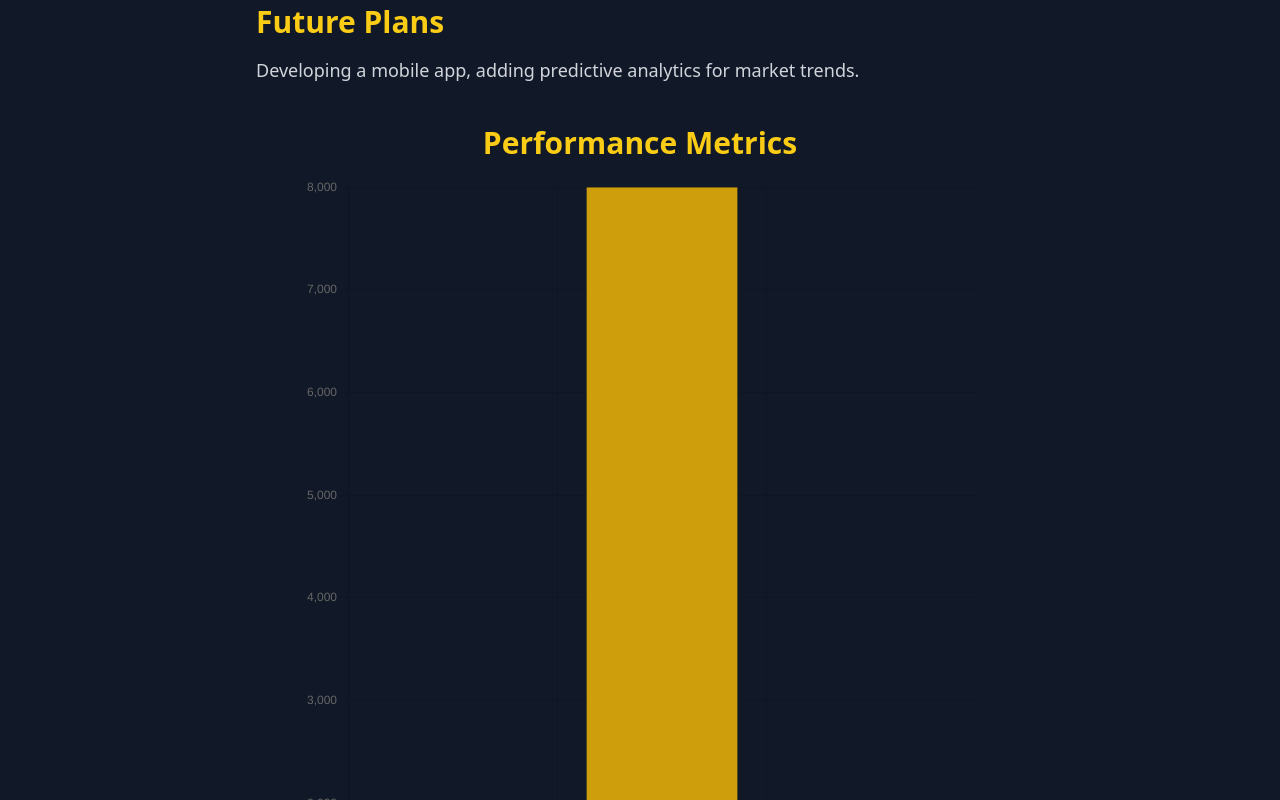
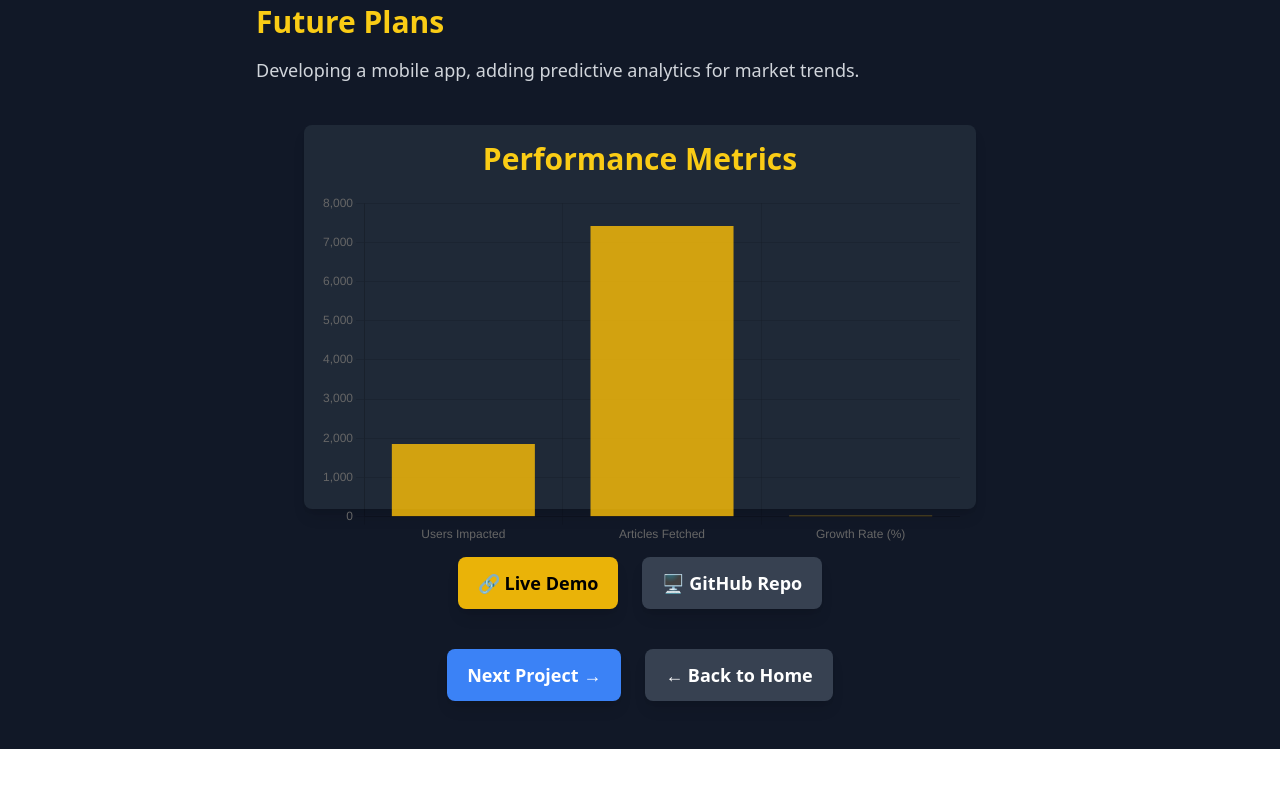
Before and after one commit to Hagustin/chef-henry-portfolio, a React (Vite) app in the folder client/: page /project/cryptolab in a window 1280 px wide. Shown: the part 1360-2160 px from the top of the page. After the commit the page ends 2109 px from the top, so only its background shows below. Built offline with nearby package versions, Linux system fonts and the light colour scheme.

Commit message:
added project details style

```diff
--- a/client/src/pages/ProjectDetails.tsx
+++ b/client/src/pages/ProjectDetails.tsx
@@ -67,8 +67,9 @@ const ProjectDetails = () => {
                     <h2 className="text-3xl text-yellow-400 font-bold mt-8 mb-4">Future Plans</h2>
                     <p className="text-gray-300 text-lg leading-relaxed">{details.future}</p>
 
-                    {/* Performance Chart */}
-                    <div className="w-full max-w-lg sm:max-w-xl md:max-w-2xl mx-auto mt-10">
+                    {/* Performance Chart Container */}
+                    <div className="w-full flex justify-center mt-10">
+                        <div className="w-full max-w-md sm:max-w-lg md:max-w-xl lg:max-w-2xl h-64 sm:h-72 md:h-80 lg:h-96 bg-gray-800 p-4 rounded-lg shadow-lg">
                             <h2 className="text-3xl text-yellow-400 font-bold mb-4 text-center">Performance Metrics</h2>
                             <Bar
                                 data={{
@@ -86,11 +87,17 @@ const ProjectDetails = () => {
                                 options={{
                                     responsive: true,
                                     maintainAspectRatio: false,
-                                scales: { y: { beginAtZero: true } }
+                                    scales: {
+                                        y: {
+                                            beginAtZero: true
+                                        }
+                                    }
                                 }}
-                            className="h-48 sm:h-56 md:h-64 lg:h-72"
+                                className="h-full"
                             />
                         </div>
+                    </div>
+
                 </div>
             )}
 
```
Lines whose indentation alone changed are shown as unchanged.
